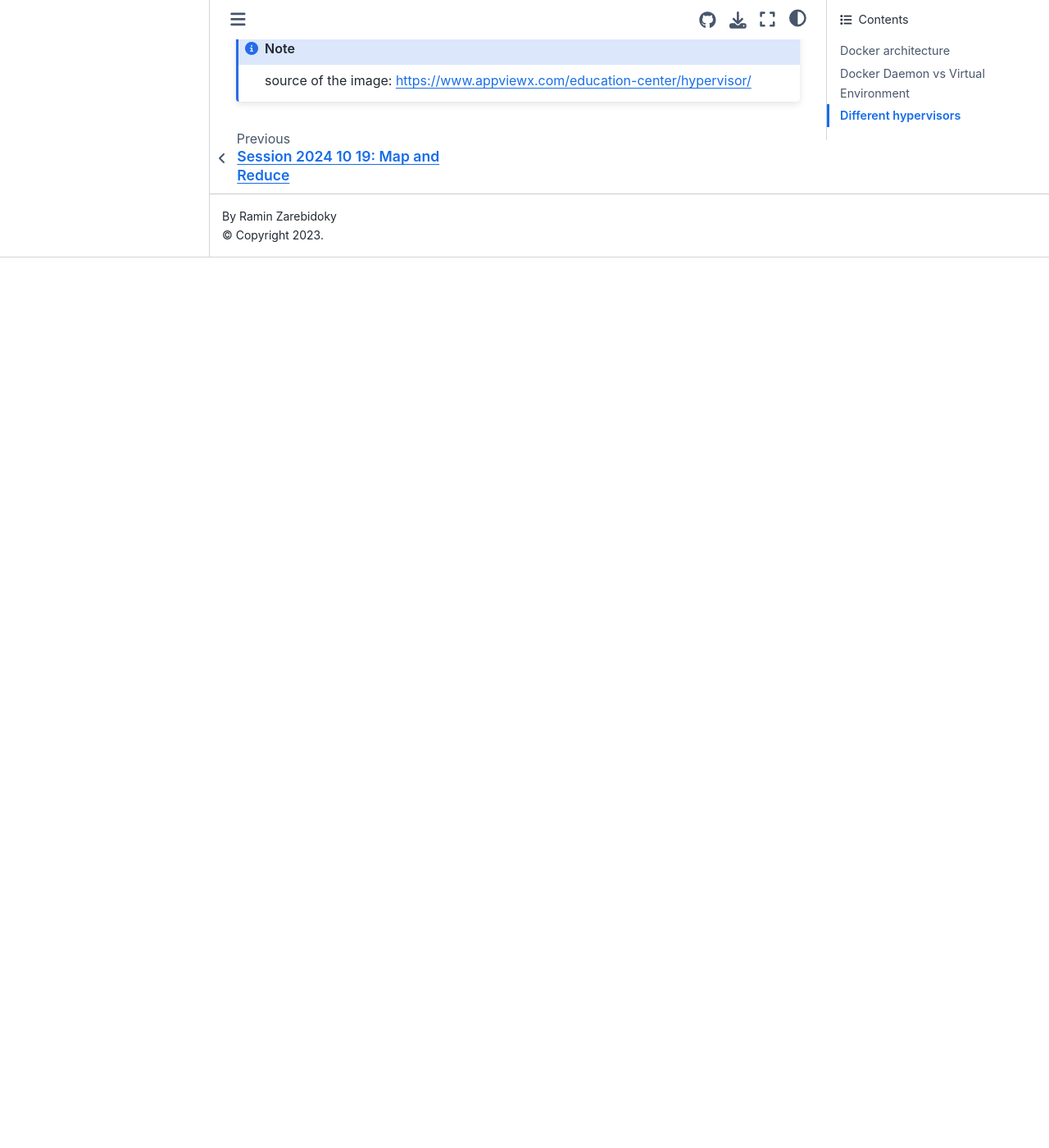
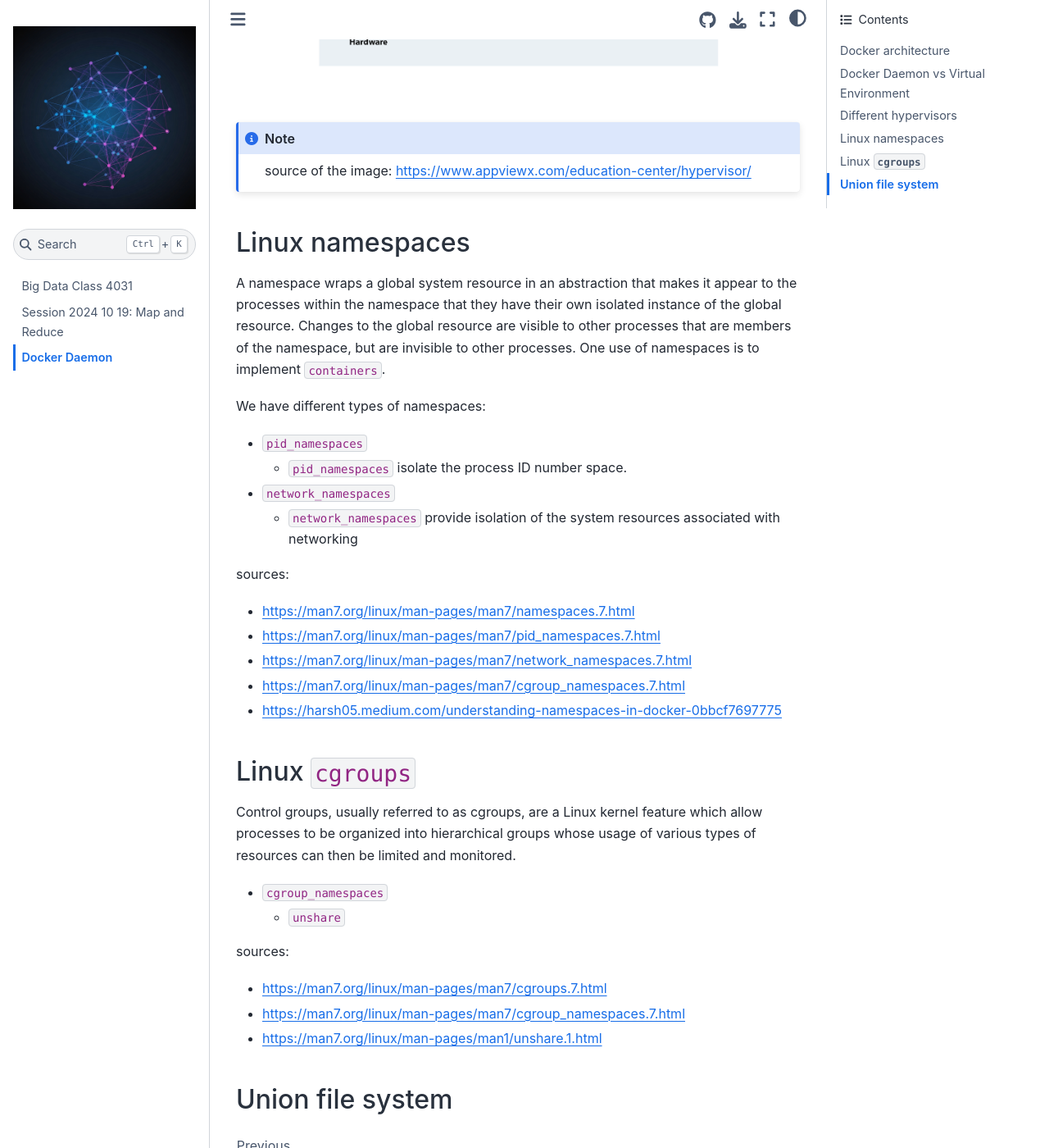
Before and after one commit to LiterallyTheOne/big_data_class_4031, a Jupyter Book: the page built from docs/docker_daemon.md, in a window 1280 px wide and 1400 px high, scrolled down 2577 px. Shown: the whole window at 82% size. Built offline with Jupyter Book 1.0.4 settings and Sphinx 7.4.7 and the Sphinx Book theme 1.1.4, drawn with Linux system fonts in a browser that asks for light colours; before the commit the page ends 2891 px from its top, so only the background shows below that; some of the changed text lies outside the part shown.

Commit message:
Add some details

```diff
--- a/docs/docker_daemon.md
+++ b/docs/docker_daemon.md
@@ -4,9 +4,14 @@
 
 ![Docker architecture](figures/docker_architecture.jpg)
 
+
+:::{note}
+`Docker` needs `WSL` or `Hyper-v` in order to work on `Windows`
+:::
+
 ## Docker Daemon vs Virtual Environment
 
-The main difference between `Docker Daemon` and
+The main differences between `Docker Daemon` and
 `Virtual environment`:
 
 * `Virtual environment`:
@@ -54,3 +59,61 @@ The main difference between `Docker Daemon` and
 :::{note}
 source of the image: https://www.appviewx.com/education-center/hypervisor/
 :::
+
+## Linux namespaces
+
+<!--
+https://harsh05.medium.com/understanding-namespaces-in-docker-0bbcf7697775
+
+Namespaces provide a layer of isolation.
+Namespaces are a feature of Linux Kernel that partition kernel resources
+in a way that one set of processes one set of resources while
+another set of processes sees a different set of resources.
+
+-->
+
+A namespace wraps a global system resource in an abstraction that
+makes it appear to the processes within the namespace that they
+have their own isolated instance of the global resource.  Changes
+to the global resource are visible to other processes that are
+members of the namespace, but are invisible to other processes.
+One use of namespaces is to implement `containers`.
+
+We have different types of namespaces:
+
+* `pid_namespaces`
+  * `pid_namespaces` isolate the process ID number space.
+* `network_namespaces`
+  * `network_namespaces` provide isolation of the system resources associated with networking
+
+
+
+:::note
+sources:
+* https://man7.org/linux/man-pages/man7/namespaces.7.html
+* https://man7.org/linux/man-pages/man7/pid_namespaces.7.html
+* https://man7.org/linux/man-pages/man7/network_namespaces.7.html
+* https://man7.org/linux/man-pages/man7/cgroup_namespaces.7.html
+* https://harsh05.medium.com/understanding-namespaces-in-docker-0bbcf7697775
+
+:::
+
+## Linux `cgroups`
+
+Control groups, usually referred to as cgroups, are a Linux
+kernel feature which allow processes to be organized into
+hierarchical groups whose usage of various types of resources can
+then be limited and monitored.
+
+* `cgroup_namespaces`
+    * `unshare`
+
+
+:::note
+sources:
+* https://man7.org/linux/man-pages/man7/cgroups.7.html
+* https://man7.org/linux/man-pages/man7/cgroup_namespaces.7.html
+* https://man7.org/linux/man-pages/man1/unshare.1.html
+:::
+
+## Union file system
```
